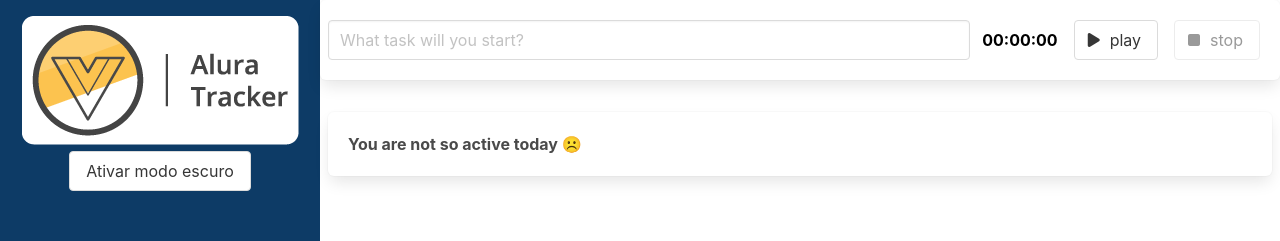
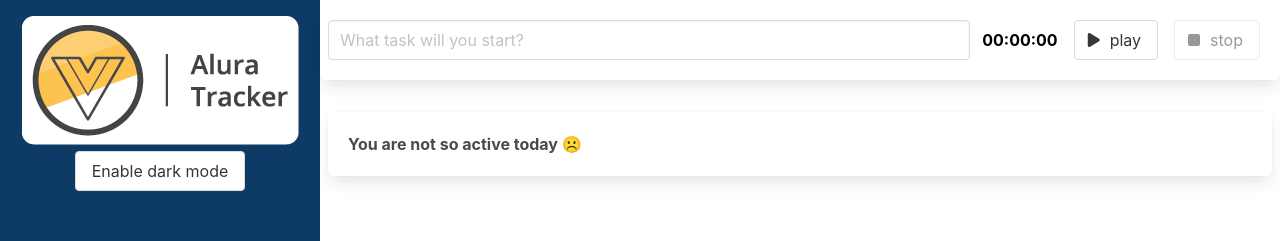
Before and after one commit to jeanmrtns/vue-tracker, a Vue app: page / in a window 1280 px wide. Shown: the top 241 px of the page. Built offline with nearby package versions, Linux system fonts and the light colour scheme.

Commit message:
fix: sidebar theme button language

```diff
--- a/src/components/Sidebar.vue
+++ b/src/components/Sidebar.vue
@@ -25,7 +25,7 @@ export default defineComponent({
   },
   computed: {
     themeText() {
-      return this.isDarkMode ? 'Desativar modo escuro' : 'Ativar modo escuro'
+      return this.isDarkMode ? 'Disable dark mode' : 'Enable dark mode'
     }
   },
   methods: {
```
